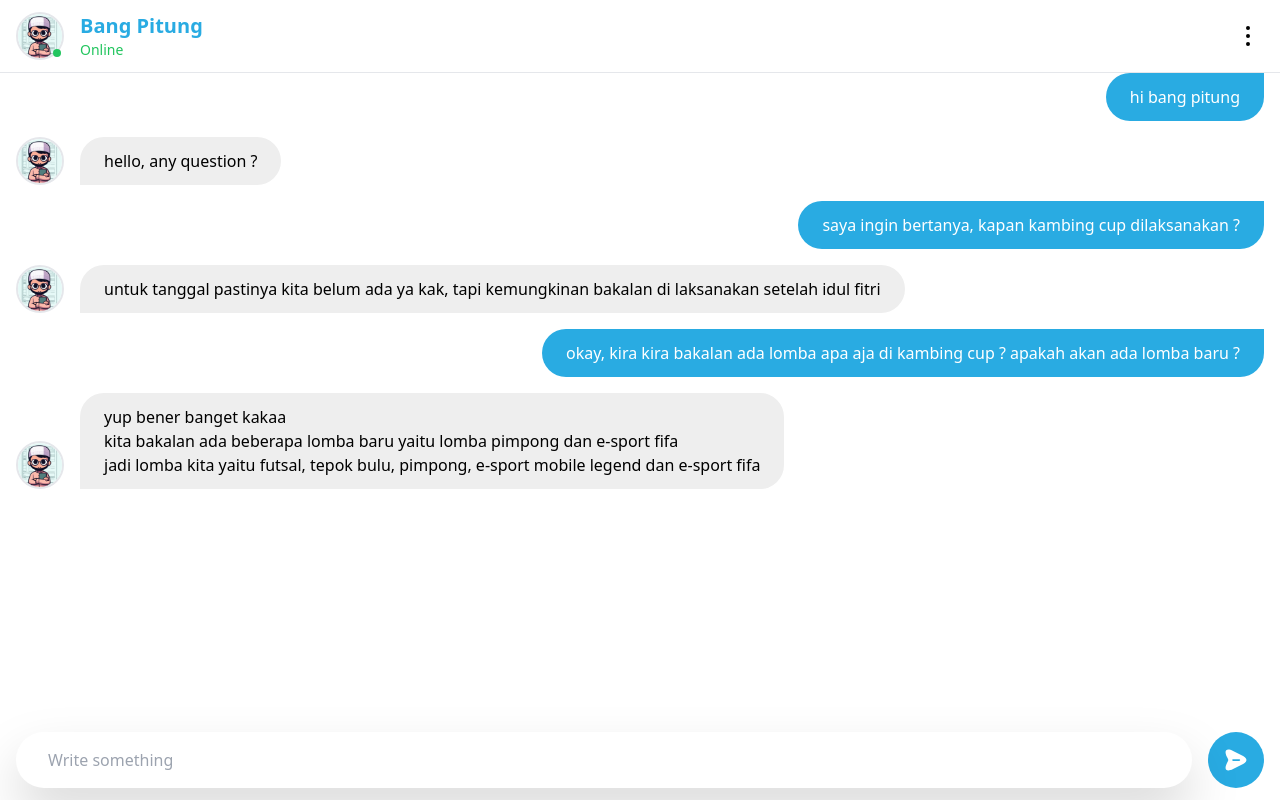
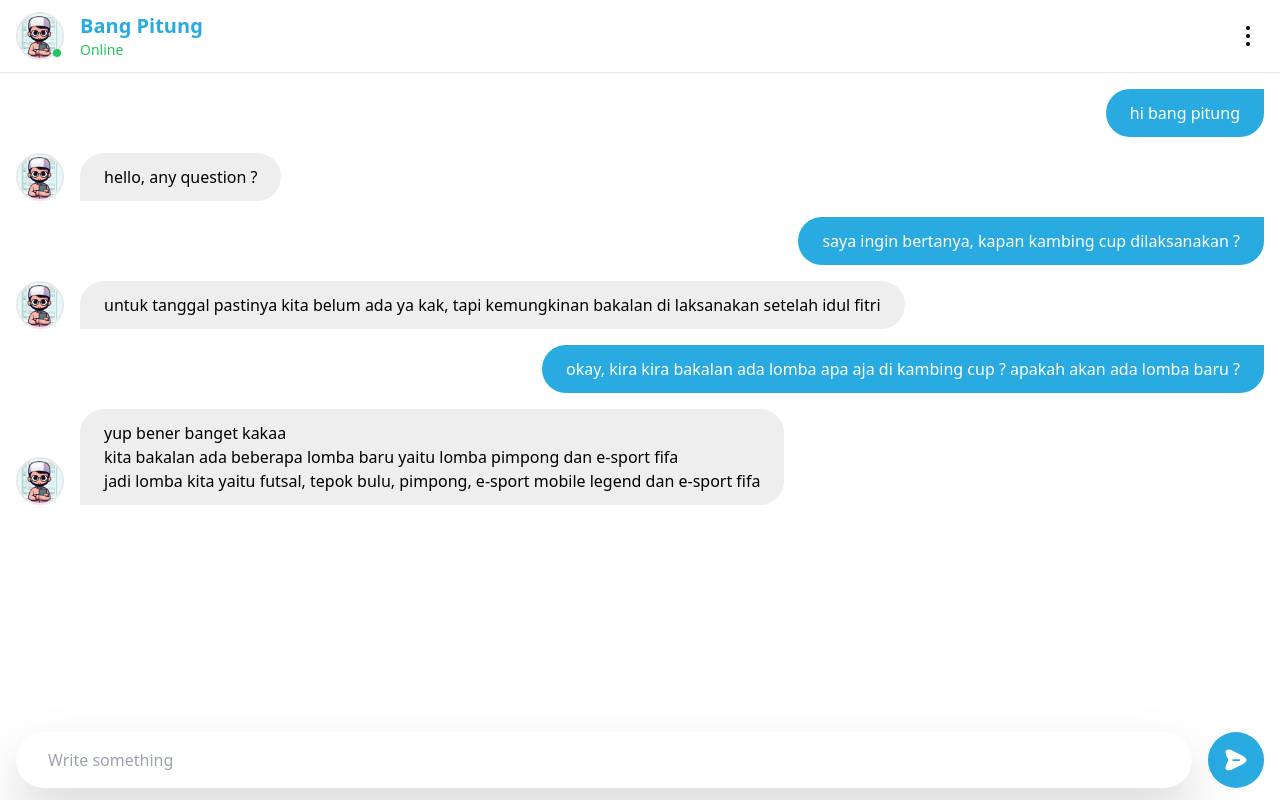
Before and after one commit to fikrialwan/chat-bpt, a React (Vite) app: page / in a window 1280 px wide. Built offline with nearby package versions, Linux system fonts and the light colour scheme.

Commit message:
feat: add padding top on message container

```diff
--- a/src/routes/index.tsx
+++ b/src/routes/index.tsx
@@ -8,7 +8,7 @@
   return (
     <Layout>
       <Container>
-        <div className="flex flex-col gap-4">
+        <div className="flex flex-col gap-4 pt-4">
           {dummyMessage.map(({ message, isUser }) => (
             <Message isUser={isUser || false}>{message}</Message>
           ))}
```
